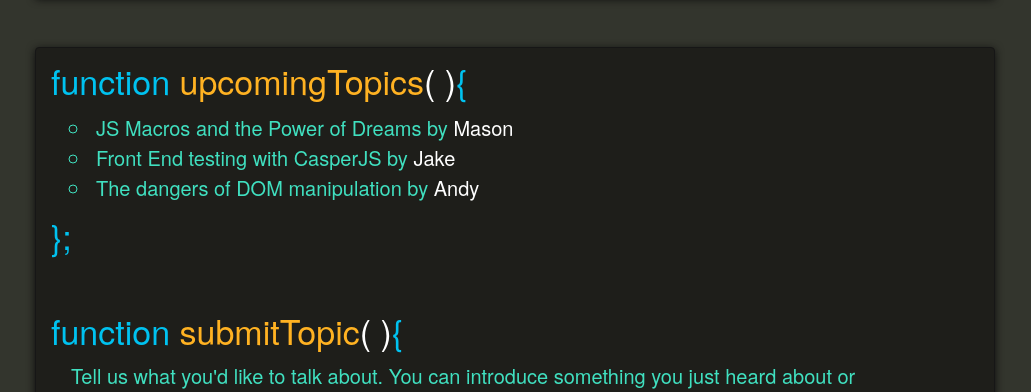
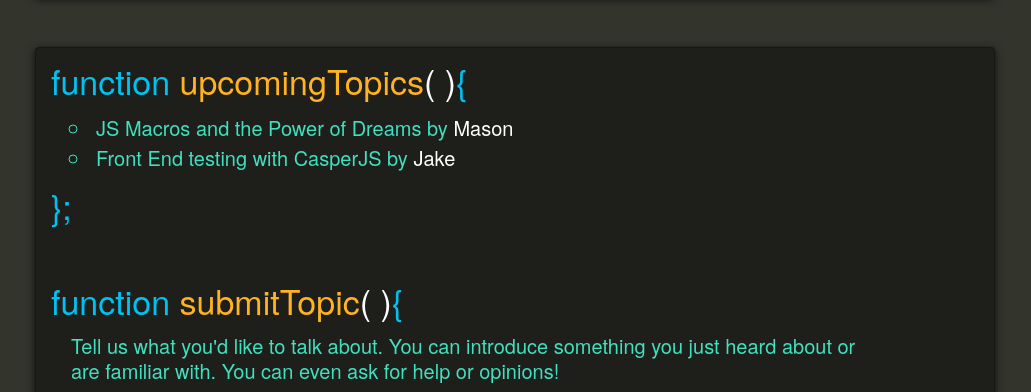
Before and after one commit to greenvillejs/greenvillejs.github.io, a plain HTML site: page index.html in a window 1280 px wide. Shown: the part 658-1050 px from the top of the page, without its empty margins (125-1156 px from the left). Drawn offline with Linux system fonts and the light colour scheme.

Commit message:
removed andy

```diff
--- a/index.html
+++ b/index.html
@@ -82,9 +82,6 @@
 		      	<li>Front End testing with CasperJS by
 		      		<a href="https://twitter.com/must_converge">Jake</a>
 		    	</li>
-		    	<li>The dangers of DOM manipulation by
-		    		<a href="https://twitter.com/FlackAP">Andy</a>
-		    	</li>
 		    	<!-- <li>Intro to JS-based MapReduce in Apache CouchDB & Cloudant by
 		    		<a href="https://twitter.com/bigbluehat">Benjamin</a>
 		    	</li> -->
```
